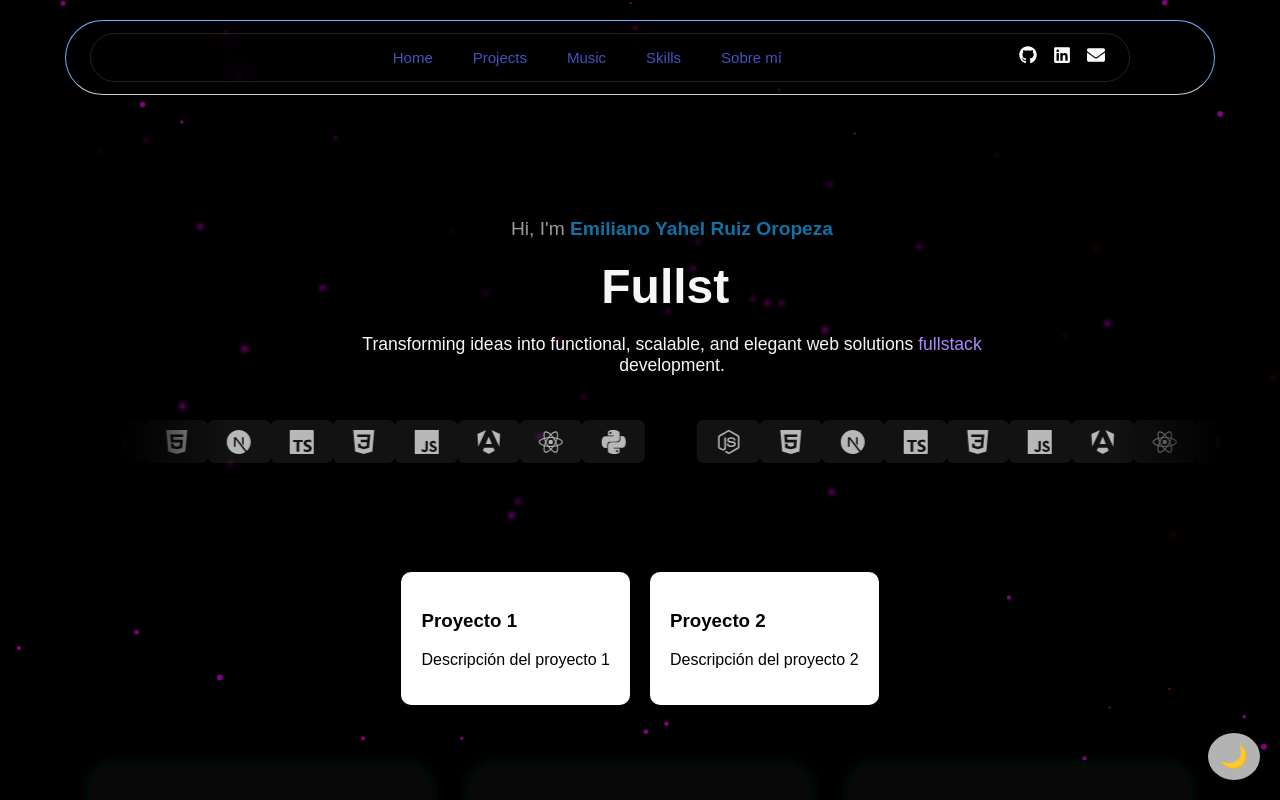
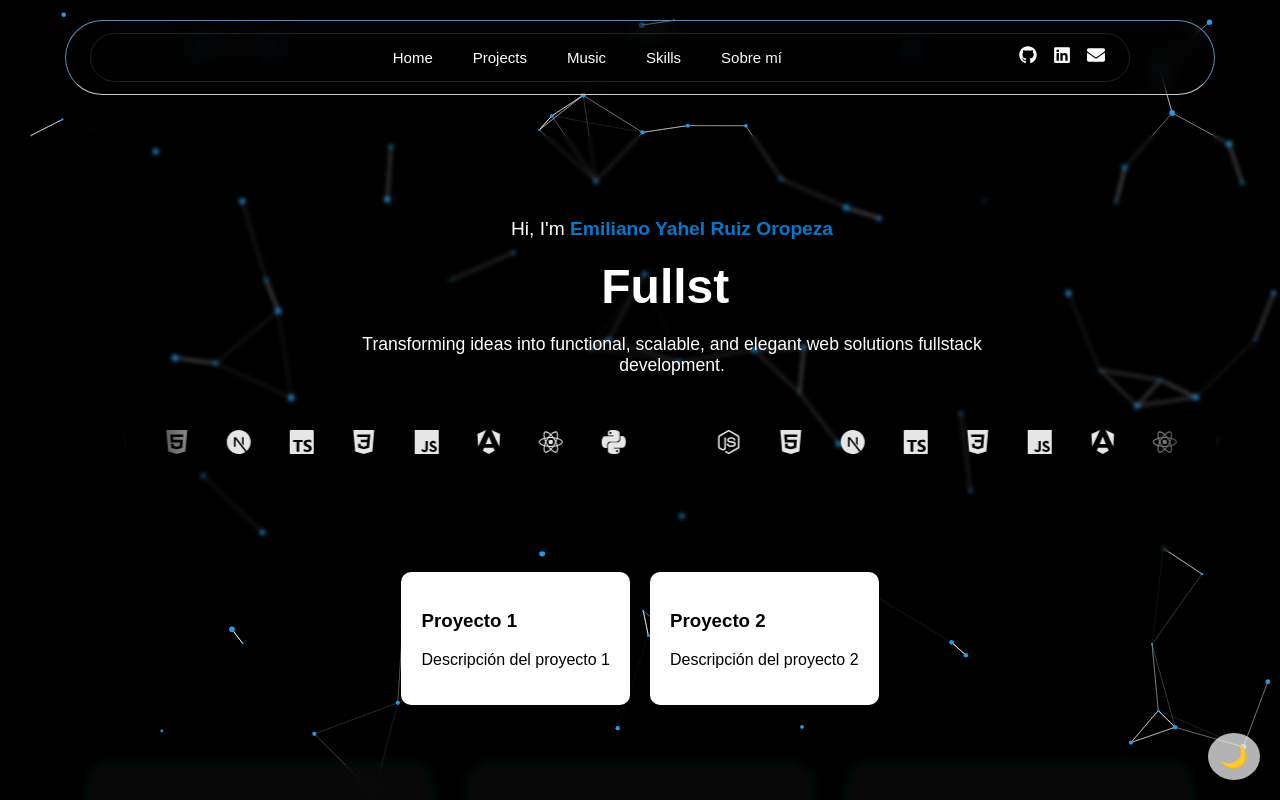
Before and after one commit to EYRO311/portafolio, a React (Create React App) app: page / in a window 1280 px wide. Shown: the top 800 px of the page. Built offline with nearby package versions, Linux system fonts and the light colour scheme.

Commit message:
funciona el front

```diff
--- a/src/App.css
+++ b/src/App.css
@@ -124,7 +124,8 @@ section {
 }
 
 .app.light {
-  background-color: rgba(255, 255, 255, 0.92);
+  background-color: #fefefe;
+  color: #222;
 }
 
 .card.dark {
@@ -158,7 +159,8 @@ canvas#tsparticles {
 }
 
 body.light {
-  background-color: white;
+  background-color: #fefefe;
+  color: #222;
 }
 
 body.dark {
--- a/src/components/Hero.css
+++ b/src/components/Hero.css
@@ -18,7 +18,7 @@
 
 .intro {
   font-size: 1.2rem;
-  color: #999;
+  color: #ffffff;
 }
 
 .name {
@@ -41,25 +41,6 @@
   margin: 20px auto;
   font-size: 1.1rem;
   color: inherit;
-}
-
-.highlight {
-  color: #a88aff;
-}
-
-.social-icons a {
-  margin: 0 10px;
-  font-size: 24px;
-  color: white;
-  background: #1a1a1a;
-  border-radius: 8px;
-  padding: 10px;
-  display: inline-block;
-  transition: all 0.3s;
-}
-
-.social-icons a:hover {
-  background: #150bd7;
 }
 
 .tech-icons {
@@ -96,7 +77,7 @@
 .tech-pair:hover {
   opacity: 1;
   transform: scale(1.1);
-  color: #450be3;
+  color: #00a088;
 }
 
 /* Esto es crucial */
@@ -143,3 +124,54 @@
     gap: 1rem;
   }
 }
+/* ---------- MODO CLARO ---------- */
+.hero.light .intro {
+  color: #ffffff;
+}
+
+.hero.light .name {
+  color: #007acc;
+}
+
+.hero.light .title {
+  color: #ffffff;
+}
+
+.hero.light .description {
+  color: #ffffff;
+}
+
+.hero.light .tech-pair {
+  background: rgba(0, 0, 0, 0);
+  color: #ffffff;
+}
+
+.hero.light .tech-pair:hover {
+  color: #ff0000;
+}
+
+/* ---------- MODO OSCURO ---------- */
+.hero.dark .intro {
+  color: #000000;
+}
+
+.hero.dark .name {
+  color: #007acc;
+}
+
+.hero.dark .title {
+  color: #000000;
+}
+
+.hero.dark .description {
+  color: #000000;
+}
+
+.hero.dark .tech-pair {
+  background: rgba(255, 255, 255);
+  color: #000000;
+}
+
+.hero.dark .tech-pair:hover {
+  color: #15017a;
+}
--- a/src/components/Hero.js
+++ b/src/components/Hero.js
@@ -15,10 +15,13 @@ import {
 import './Hero.css';
 import ScrollVelocity from './ScrollVelocity';
 
+import { useTheme } from "../utils/ThemeContext";
+
+
 function Hero() {
+  const { darkMode   } = useTheme();
   return (
-    <section id="hero" className="hero" style={{ position: 'relative' }}>
-
+<section id="hero" className={`hero ${darkMode ? "dark" : "light"}`} style={{ position: 'relative' }}>
       <div style={{ zIndex: 1 }}>
         <motion.p
           initial={{ opacity: 0, y: -10 }}
@@ -40,7 +43,11 @@ function Hero() {
             2000,
             '',
             1000,
-            'Javascript Specialist',
+            'Javascript Developer',
+            2000,
+            '',
+            1000,
+            'Phyton Developer',
             2000,
           ]}
           wrapper="h1"
--- a/src/components/Navbar.css
+++ b/src/components/Navbar.css
@@ -23,30 +23,59 @@
   padding: 0;
 }
 
-.navbar-links li a {
+.navbar.dark .navbar-links li a {
+  color: rgb(0, 0, 0);
   text-decoration: none;
-  color: rgb(69, 81, 191);
   font-size: 15px;
   transition: color 0.3s;
 }
 
-.navbar-links li a.active,
-.navbar-links li a:hover {
-  color: rgb(251, 252, 255);
+.navbar.light .navbar-links li a {
+  color: #ffffff;
+  font-size: 15px;
+  transition: color 0.3s;
+  text-decoration: none;
+
+}
+
+.navbar.light .navbar-links li a.active,
+.navbar.light .navbar-links li a:hover {
+  color: #0077cc;
   font-weight: bold;
 }
 
-/* Íconos sociales */
-.navbar-icons a {
-  color: white;
-  font-size: 18px;
+.navbar.dark .navbar-links li a.active,
+.navbar.dark .navbar-links li a:hover {
+  color: #0077cc;
+  font-weight: bold;
+}
+
+.navbar.light .navbar-icons a {
+  color: #ffffff;
+    font-size: 18px;
   margin-left: 16px;
   transition: transform 0.3s, color 0.3s;
 }
 
-.navbar-icons a:hover {
-  transform: scale(1.2);
-  color: #1db954;
+.navbar.light .navbar-icons a:hover {
+  color: #168ac8;
+    font-size: 18px;
+  margin-left: 16px;
+  transition: transform 0.3s, color 0.3s;
+}
+
+.navbar.dark .navbar-icons a {
+  color: #000000;
+    font-size: 18px;
+  margin-left: 16px;
+  transition: transform 0.3s, color 0.3s;
+}
+
+.navbar.dark .navbar-icons a:hover {
+  color: #168ac8;
+    font-size: 18px;
+  margin-left: 16px;
+  transition: transform 0.3s, color 0.3s;
 }
 
 /* Responsive - solo se muestra en pantallas grandes */
@@ -59,7 +88,7 @@
 .navbar-logo a {
   font-weight: bold;
   font-size: 20px;
-  color: #168ac8d1;
+  color: #1e8bc6d1;
   text-decoration: none;
   animation: popin 0.6s ease;
 }
@@ -93,7 +122,7 @@
 
 .navbar-toggle button {
   background: none;
-  border: 1px solid #888;
+  border: 1px solid #1d51ee;
   padding: 6px 10px;
   border-radius: 5px;
   color: inherit;
@@ -110,12 +139,12 @@
 .navbar.dark {
   background-color: rgba(0, 0, 0, 0.4);
   border: 1px solid #004080; /* Azul oscuro */
-  color: white;
+  color: rgb(4, 116, 195);
 }
 
 /* Tema claro */
 .navbar.light {
-  background-color: rgba(255, 255, 255, 0.4);
-  border: 1px solid #66b2ff; /* Azul claro */
-  color: #222;
+  background-color: rgba(0, 4, 247, 0.4);
+  border: 1px solid #608ab4; /* Azul claro */
+  color: #111;
 }
--- a/src/components/ParticlesBackground.js
+++ b/src/components/ParticlesBackground.js
@@ -20,32 +20,32 @@ function ParticlesBackground({ darkMode }) {
         },
         particles: {
           number: {
-            value: 50,
+            value: 70,
             density: {
               enable: true,
               area: 800,
             },
           },
           color: {
-            value: darkMode ? "#ff00ff" : "#ff00ff",
+            value: darkMode ? "#249be7" : "#249be7",
           },
           links: {
             enable: true,
-            color: darkMode ? "#01aaff" : "#000000",
-            distance: 150,
-            opacity: 0.3,
+            color: darkMode ? "#000000" : "#ffffff",
+            distance: 100,
+            opacity: .8,
             width: 1,
           },
           move: {
             enable: true,
-            speed: 1.2,
+            speed: 1.5,
             direction: "none",
             outModes: {
               default: "bounce",
             },
           },
           opacity: {
-            value: 0.5,
+            value: 1,
           },
           shape: {
             type: "circle",
```
